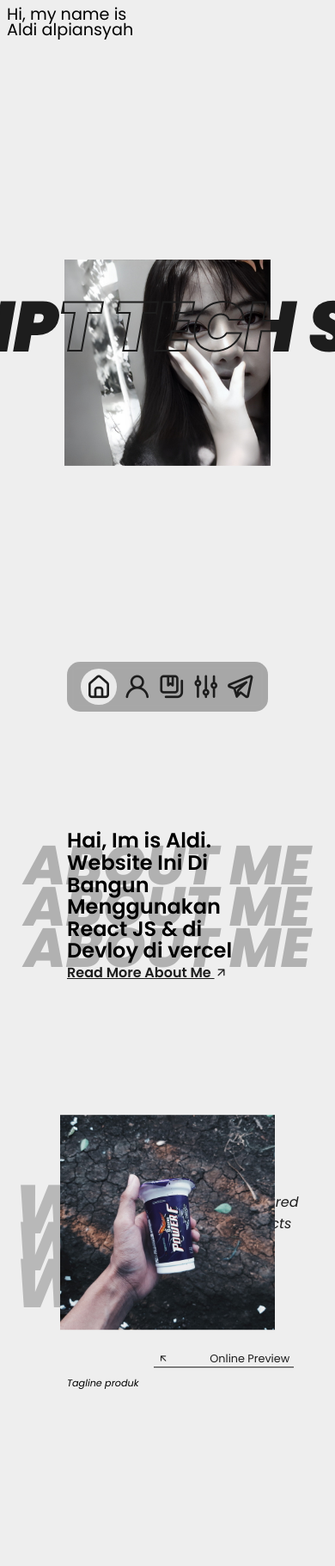
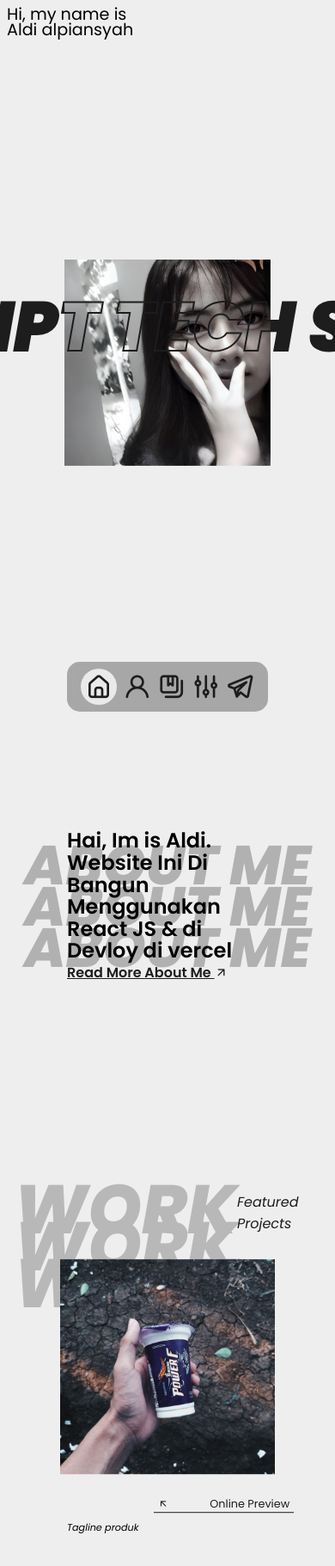
Before and after one commit to Lexyyz/personal-website-v1, a React (Create React App) app: page / in a window 390 px wide. Shown: the top 1822 px of the page at 86% size. Built offline with nearby package versions, Linux system fonts and the light colour scheme.

Commit message:
Update work.css

```diff
--- a/src/components/work/work.css
+++ b/src/components/work/work.css
@@ -105,7 +105,7 @@
   }
   .workContainerMain {
     width: 100%;
-    height: 50vh;
+    height: 90vh;
     justify-content: center;
     align-items: center;
   }
```
